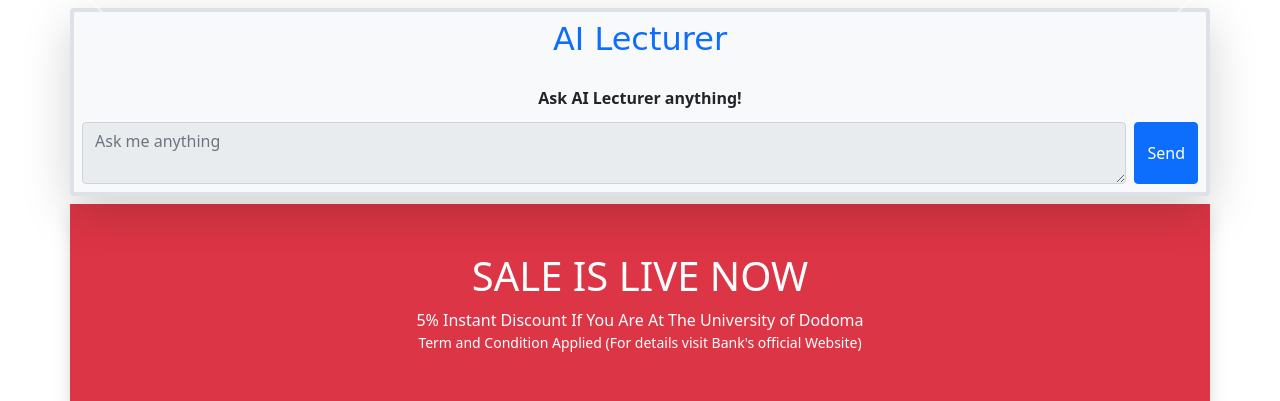
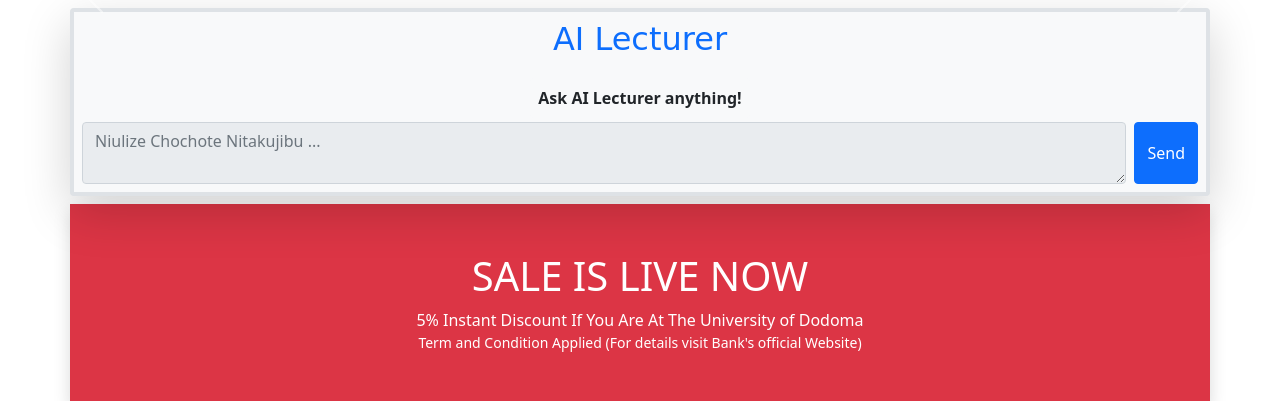
Before and after one commit to Raxan7/chuo-market3, a Django app: page /search/ in a window 1280 px wide. Shown: the part 56-457 px from the top of the page. Run offline with Django 5.2, Linux system fonts and the light colour scheme; some libraries are stand-ins or nearby versions.

Commit message:
Modified home.html

```diff
--- a/templates/app/home.html
+++ b/templates/app/home.html
@@ -71,7 +71,7 @@
           {% if message.bot_response %}
           <div class="d-flex justify-content-start">
             <div class="p-2 m-1 bg-secondary text-white rounded">
-              <strong>Bot:</strong> {{ message.bot_response|markdown }}
+              <strong>AI Lecturer:</strong> {{ message.bot_response|markdown }}
             </div>
           </div>
           {% endif %}
@@ -88,7 +88,7 @@
       <!-- Form Section -->
       <form action="{% url 'send_message' %}#chatbox-section" method="post" class="d-flex">
           {% csrf_token %}
-          <textarea name="user_message" class="form-control me-2" style="background-color: #e9ecef;" placeholder="Ask me anything"></textarea>
+          <textarea name="user_message" class="form-control me-2" style="background-color: #e9ecef;" placeholder="Niulize Chochote Nitakujibu ..."></textarea>
           <input type="submit" value="Send" class="btn btn-primary">
       </form>
     </div>
```
